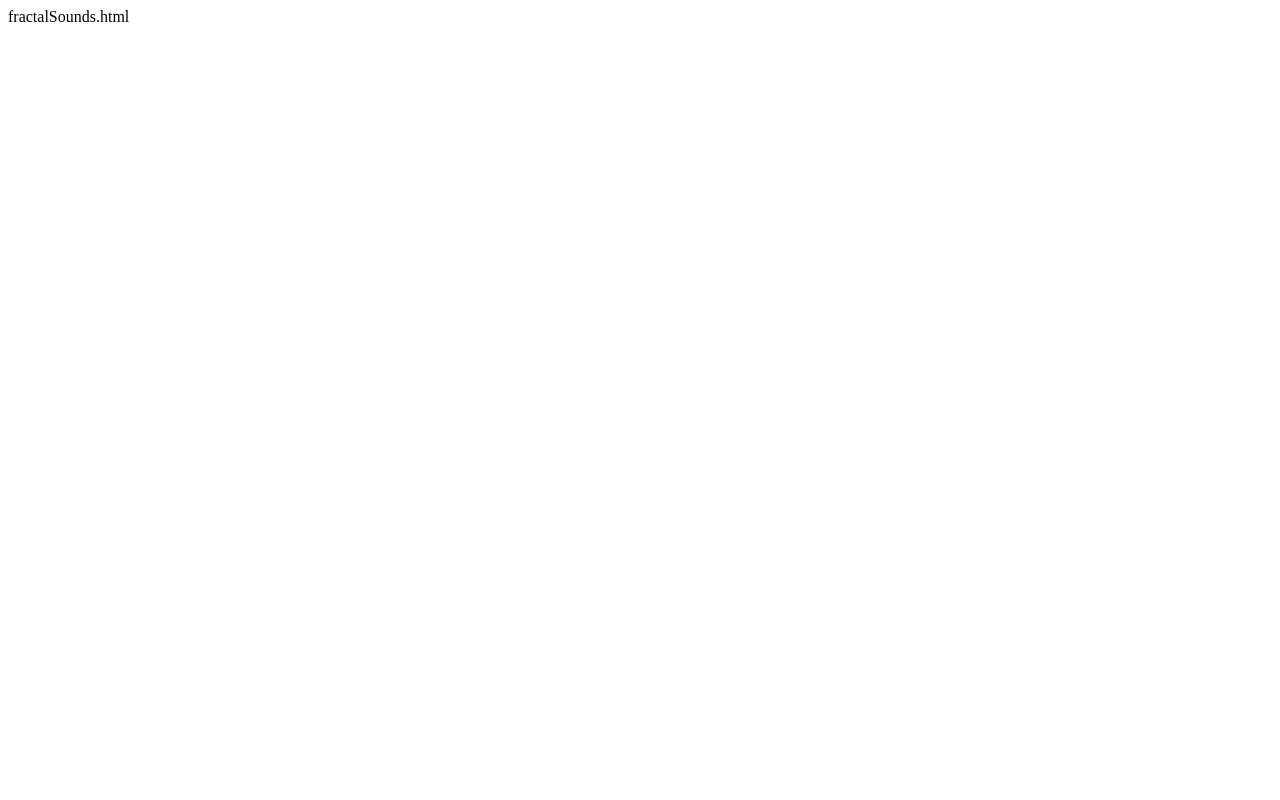
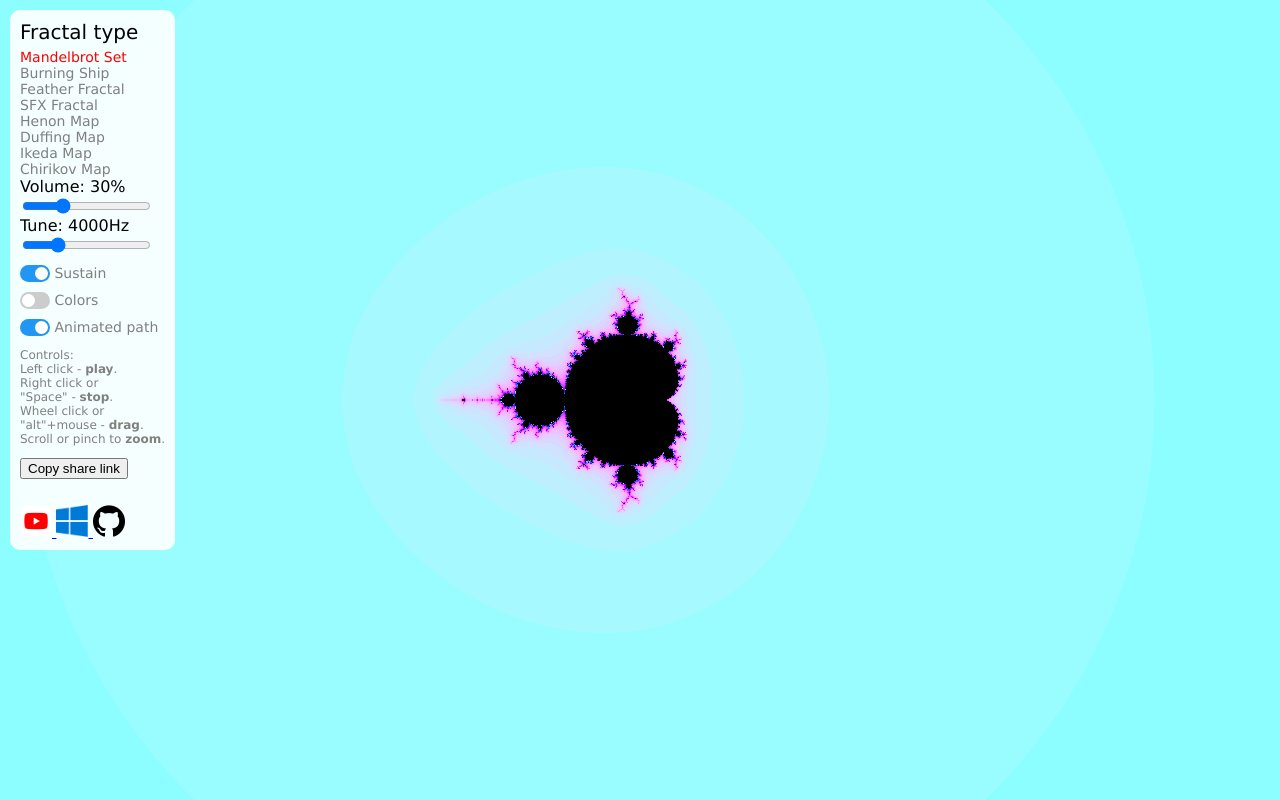
Before and after one commit to NSGolova/FractalSoundWeb, a plain HTML site: page index.html in a window 1280 px wide. Drawn offline with Linux system fonts and the light colour scheme.

Commit message:
Fixed html

```diff
--- a/index.html
+++ b/index.html
@@ -1 +1,100 @@
-fractalSounds.html
+
+<html>
+  <head>
+    <title>Fractal sounds</title>
+    <link rel="stylesheet" href="./stylesheets/fractalStyle.css"/>
+    <script src="https://cdnjs.cloudflare.com/ajax/libs/gl-matrix/2.8.1/gl-matrix-min.js"
+              integrity="sha512-zhHQR0/H5SEBL3Wn6yYSaTTZej12z0hVZKOv3TwCUXT1z5qeqGcXJLLrbERYRScEDDpYIJhPC1fk31gqR783iQ=="
+              crossorigin="anonymous"></script>
+    <meta property="og:image" content="https://www.golova.dev/experiments/images/preview.png">
+    <meta property="og:title" content="Fractal sound explorer">
+    <meta property="og:type" content="website">
+    <link rel="apple-touch-icon" sizes="180x180" href="images/favicon-180.png">
+    <link rel="icon" type="image/png" sizes="32x32" href="images/favicon-32.png">
+    <link rel="icon" type="image/png" sizes="16x16" href="images/favicon-16.png">
+
+    <meta name="twitter:title" content="golova.dev">
+    <meta name="twitter:description" content="See and listen to the beauty of fractals online.">
+    <meta name="twitter:site" content="@nsgolova">
+    <meta name="twitter:image" content="https://www.golova.dev/experiments/images/preview.png">
+    <meta name="twitter:image:alt" content="Fractal sound explorer">
+    <meta name="twitter:card" content="summary">
+  </head>
+  <body>
+    <div id="fpsContainer" onclick="">
+      <div id="topUI">
+      <div class="menuTitle">Fractal type</div>
+      <div class="clickable" id="setSetting0" style="color: red;">Mandelbrot Set</div>
+      <div class="clickable" id="setSetting1">Burning Ship</div>
+      <div class="clickable" id="setSetting2">Feather Fractal</div>
+      <div class="clickable" id="setSetting3">SFX Fractal</div>
+      <div class="clickable" id="setSetting4">Henon Map</div>
+      <div class="clickable" id="setSetting5">Duffing Map</div>
+      <div class="clickable" id="setSetting6">Ikeda Map</div>
+      <div class="clickable" id="setSetting7">Chirikov Map</div>
+      <div><label id="volumeLabel">Volume: 30%</label></div>
+      <div><input type="range" id="volume" min="1" max="100" value="30"></div>
+      <div><label id="tuneLabel">Tune: 4000Hz</label></div>
+      <div><input type="range" id="maxFreq" min="2000" max="10000" value="4000" step="100"></div>
+      <div class="toggleButton" title="Prevent sound from fading over time.">
+        <label class="switch">
+          <input type="checkbox" id="sustain" checked>
+          <span class="slider round"></span>
+        </label>
+        <label class="toggleButtonLabel">Sustain</label>
+      </div>
+      <div class="toggleButton" title="Show colors of fractals' inner structure.">
+        <label class="switch">
+          <input type="checkbox" id="colors">
+          <span class="slider round"></span>
+        </label>
+        <label class="toggleButtonLabel">Colors</label>
+      </div>
+      <div class="toggleButton" title="Show animation of sound path.">
+        <label class="switch">
+          <input type="checkbox" id="animations" checked>
+          <span class="slider round"></span>
+        </label>
+        <label class="toggleButtonLabel"><td><nobr>Animated path</nobr></td></label>
+      </div>
+      <div>
+        <p style='font: 12px "Lucida Grande", Helvetica, Arial, sans-serif;'>
+          Controls:
+        <br>Left click - <b>play</b>.
+        <br>Right click or
+        <br>"Space" - <b>stop</b>.
+        <br>Wheel click or
+        <br>"alt"+mouse - <b>drag</b>.
+        <br>Scroll or pinch to <b>zoom</b>.
+      </p>
+      </div>
+      <div>
+      <input id="share" type="button" value="Copy share link">
+    </div>
+    <div>
+      <input id="shareUrl" type="text" value="" style="visibility: hidden; height: 0px; width: 132px;"/>
+    </div>
+    <div id="copiedLabel" style="visibility: hidden; height: 0px; width: 132px;">Copied!</div>
+      <div class="linkContainer">
+        <a href="https://youtu.be/GiAj9WW1OfQ">
+          <img src="./images/youtube.png" width="32" height="32" title="Video explanation">
+        </a>
+        <a href="https://codeparade.itch.io/fractal-sound-explorer">
+          <img src="./images/windows.png" width="32" height="32" title="App for Windows">
+        </a>
+        <a href="https://github.com/radulov/FractalSoundWeb.git">
+          <img src="./images/github.png" width="32" height="32" title="Look at my guts">
+        </a>
+      </div>
+      </div>
+    </div>
+    <div style="width: 100%; height: 100%; touch-action: none;">
+      <canvas id="placeholder" width="1200" height="720" style="position: absolute; left: 0; top: 0; z-index: 0;width: 100%; height: 100%;"></canvas>
+      <canvas id="glcanvas" width="1200" height="720" style="position: absolute; left: 0; top: 0; z-index: 0;"></canvas>
+      <canvas id="lineCanvas" width="1200" height="720" style="position: absolute; left: 0; top: 0; z-index: 1;"></canvas>
+    </div>
+    <script src="./javascripts/AudioFeeder.js"></script>
+    <script src="./javascripts/fractalSoundsUtils.js"></script>
+    <script src="./javascripts/fractalSounds.js"></script>
+  </body>
+</html>
```
